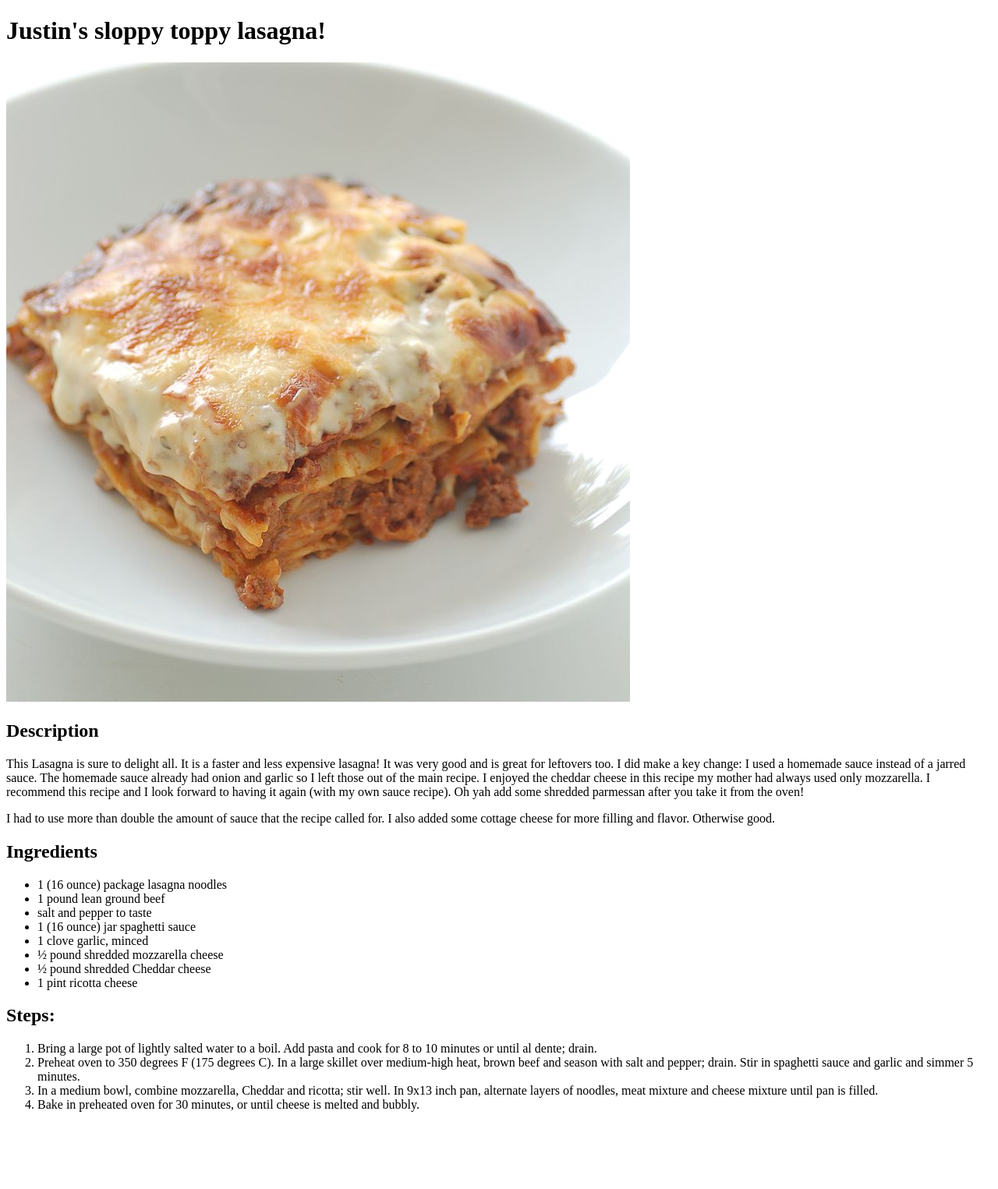
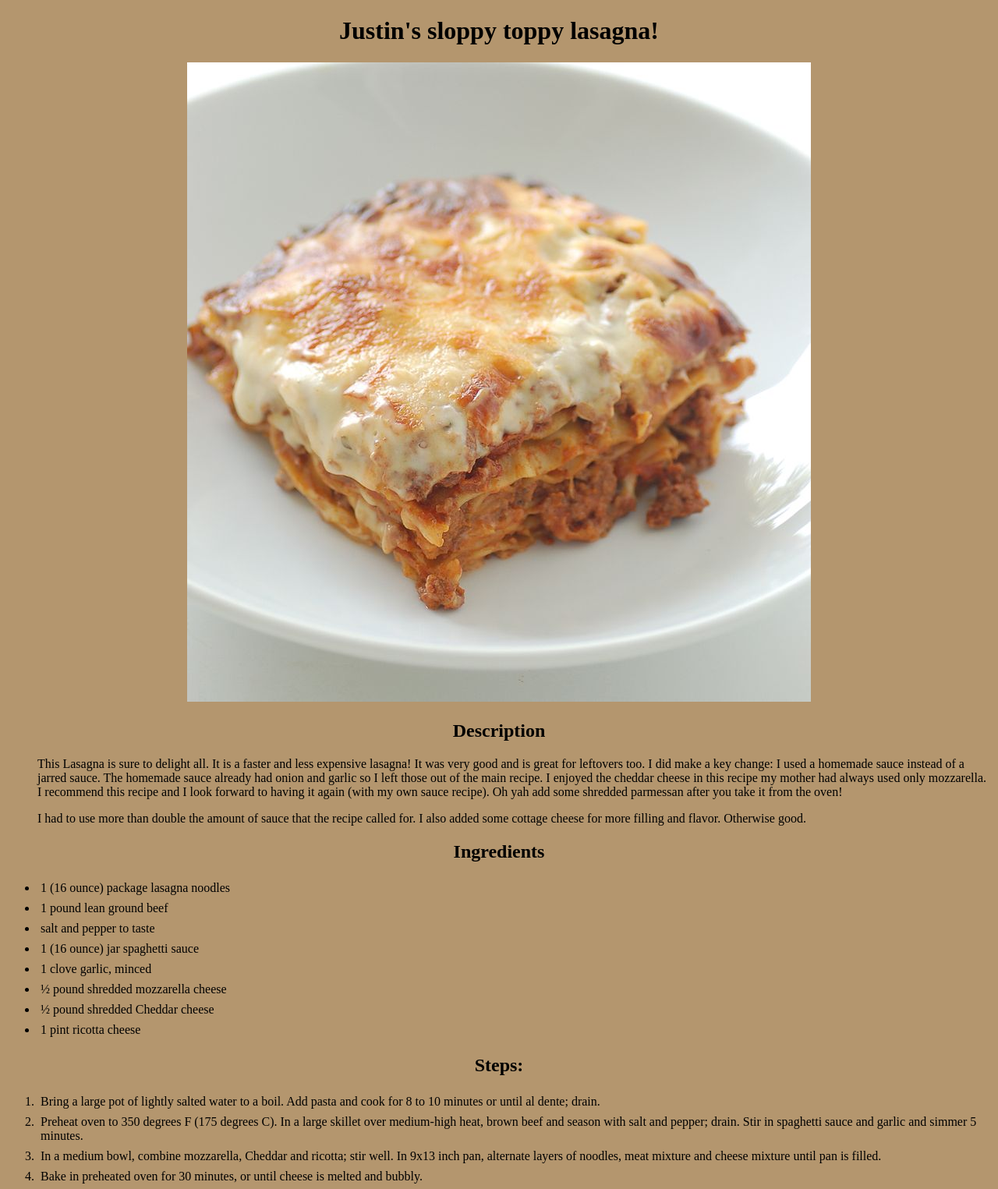
Before and after one commit to jps203/odin-recipes, a plain HTML site: page lasagna.html in a window 1280 px wide. Shown: the whole page at 78% size. Before the commit the page ends 1442 px from the top, so only its background shows below. Drawn offline with Linux system fonts and the light colour scheme.

Commit message:
Foundation CSS

```diff
--- /dev/null
+++ b/indexStyle.css
@@ -0,0 +1,17 @@
+h1{
+    color: black;
+    font-family: Verdana, "Geneva", Tahoma, sans-serif;
+    text-align: center;
+}
+
+li{
+    color: black;
+    font-family: Verdana, "Geneva", Tahoma, sans-serif;
+    margin: auto;
+    padding: 10px;
+    text-align: left;
+}
+
+*{
+    background-color: rgb(180, 150, 110);
+}
--- a/lasagna.html
+++ b/lasagna.html
@@ -4,6 +4,7 @@
     <meta charset="UTF-8">
     <meta http-equiv="X-UA-Compatible" content="IE=edge">
     <meta name="viewport" content="width=device-width, initial-scale=1.0">
+    <link rel="stylesheet" href="./recipeStyle.css">
     <title>Justin's Lasanga</title>
 </head>
 <body>
--- /dev/null
+++ b/recipeStyle.css
@@ -0,0 +1,24 @@
+h1{
+    color: black;
+}
+
+h2{
+    color: black;
+}
+
+p{
+    color: black;
+    text-align: left;
+    margin-left: 40px;
+}
+
+li{
+    color: black;
+    padding: 4px;
+    text-align: left;
+}
+
+*{
+    background-color: rgb(180, 150, 110);
+    text-align: center;
+}
```
Also changed, not shown: index.html (+1 -0 lines), salmon.html (+1 -0 lines), steak.html (+1 -0 lines).
